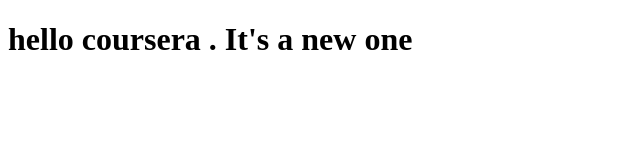
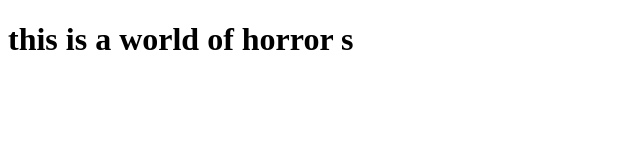
Before and after one commit to sri-sai-vivek/coursera-test, a plain HTML site: page site/index.html in a window 1280 px wide. Shown: the whole page, without its empty margins (0-640 px from the left). Drawn offline with Linux system fonts and the light colour scheme.

Commit message:
a small change

```diff
--- a/site/index.html
+++ b/site/index.html
@@ -4,6 +4,6 @@
 	<title>Hello coursera!</title>
 </head>
 <body>
-<h1>hello coursera . It's a new one</h1>
+<h1> this is a world of horror s</h1>
 </body>
 </html>
```
